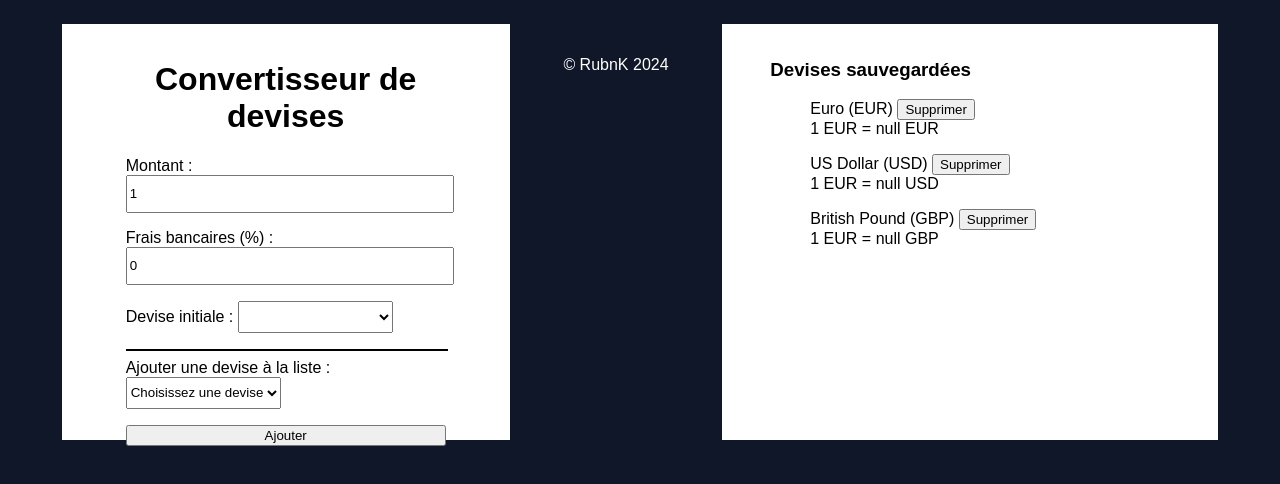
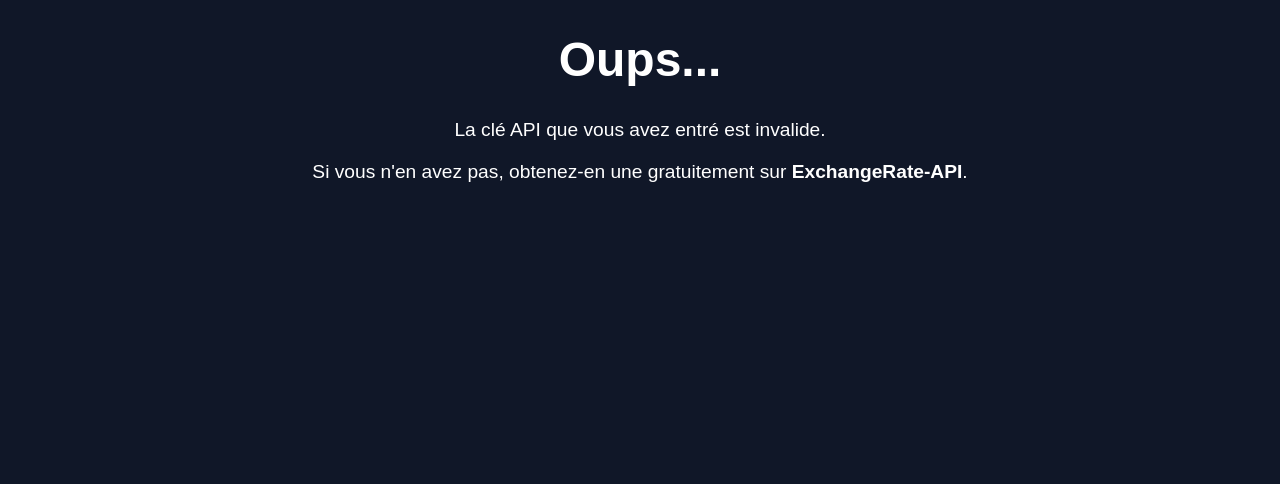
Before and after one commit to RubnK/AlpineJS-Currency-Converter, a plain HTML site: page index.html in a window 1280 px wide. Drawn offline with nearby package versions, Linux system fonts and the light colour scheme; no server answers.

Commit message:
Add security if no API key

```diff
--- a/index.html
+++ b/index.html
@@ -8,7 +8,8 @@
     <script src="https://unpkg.com/alpinejs" defer></script>
 </head>
 <body>
-    <div x-data="currencyConverter()" x-init="init" class="container">
+    <div x-data="currencyConverter()" x-init="init">
+        <div x-show="apiKey.length === 24" class="container">
             <div class="form">
                 <h1>Convertisseur de devises</h1>
 
@@ -66,6 +67,12 @@
                         </template>
                     </ul>
                 </span>
+            </div>
+        </div>
+        <div x-show="apiKey.length !== 24" class="alert">
+            <h1>Oups...</h1>
+            <p>La clé API que vous avez entré est invalide.</p>
+            <p>Si vous n'en avez pas, obtenez-en une gratuitement sur <a href="https://www.exchangerate-api.com/" target="_blank">ExchangeRate-API</a>.</p>
         </div>
     </div>
 
--- a/style.css
+++ b/style.css
@@ -15,7 +15,7 @@
 	padding: 1rem 4rem;
 	color: black;
     margin-top: 1rem;
-    height: 24rem;
+    height: 28rem;
 }
 input{
     height: 2rem;
@@ -56,6 +56,25 @@
     width: 100%;
     margin-top: 0rem;
 }
+.alert{
+    color: white;
+    text-align: center;
+}
+.alert h1{
+    font-size: 3rem;
+}
+.alert p{
+    font-size: 1.2rem;
+}
+.alert a{
+    color: white;
+    text-decoration: none;
+    transition: all 0.2s ease;
+    font-weight: bold;
+}
+.alert a:hover{
+    color: #f1c40f;
+}
 
 @media (max-width: 900px) {
     .container {
```
Lines whose indentation alone changed are shown as unchanged.
